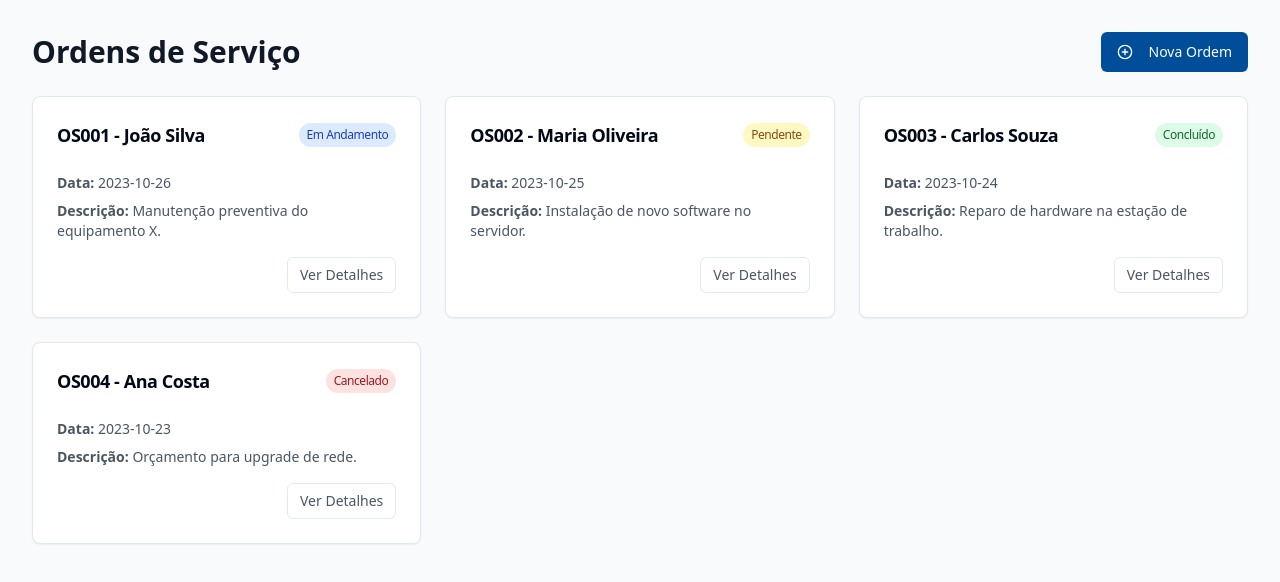
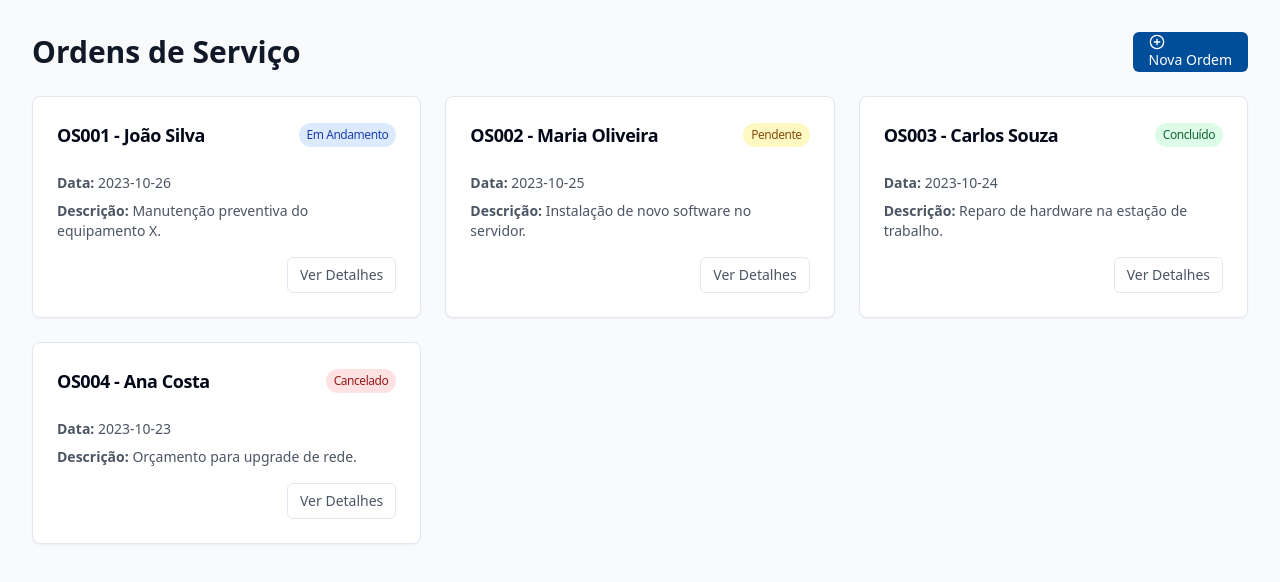
Before and after one commit to Caudior/ABERTURA-DE-OS, a React (Vite) app: page /service-orders in a window 1280 px wide. Shown: the top 582 px of the page. Built offline with nearby package versions, Linux system fonts and the light colour scheme; sample sign-in values are in the browser's storage.

Commit message:
[dyad] Corrigindo erro React.Children.only em ServiceOrderPage.tsx - wrote 1 file(s)

```diff
--- a/src/pages/ServiceOrderPage.tsx
+++ b/src/pages/ServiceOrderPage.tsx
@@ -78,8 +78,11 @@ const ServiceOrderPage: React.FC = () => {
           <h1 className="text-3xl font-bold text-gray-900 dark:text-white">Ordens de Serviço</h1>
           <Button asChild>
             <Link to="/service-orders/new">
-              <PlusCircle className="mr-2 h-4 w-4" />
-              Nova Ordem
+              {/* Envolvendo os filhos do Link em um span para que ele receba apenas um filho */}
+              <span>
+                <PlusCircle className="mr-2 h-4 w-4" />
+                Nova Ordem
+              </span>
             </Link>
           </Button>
         </div>
```
